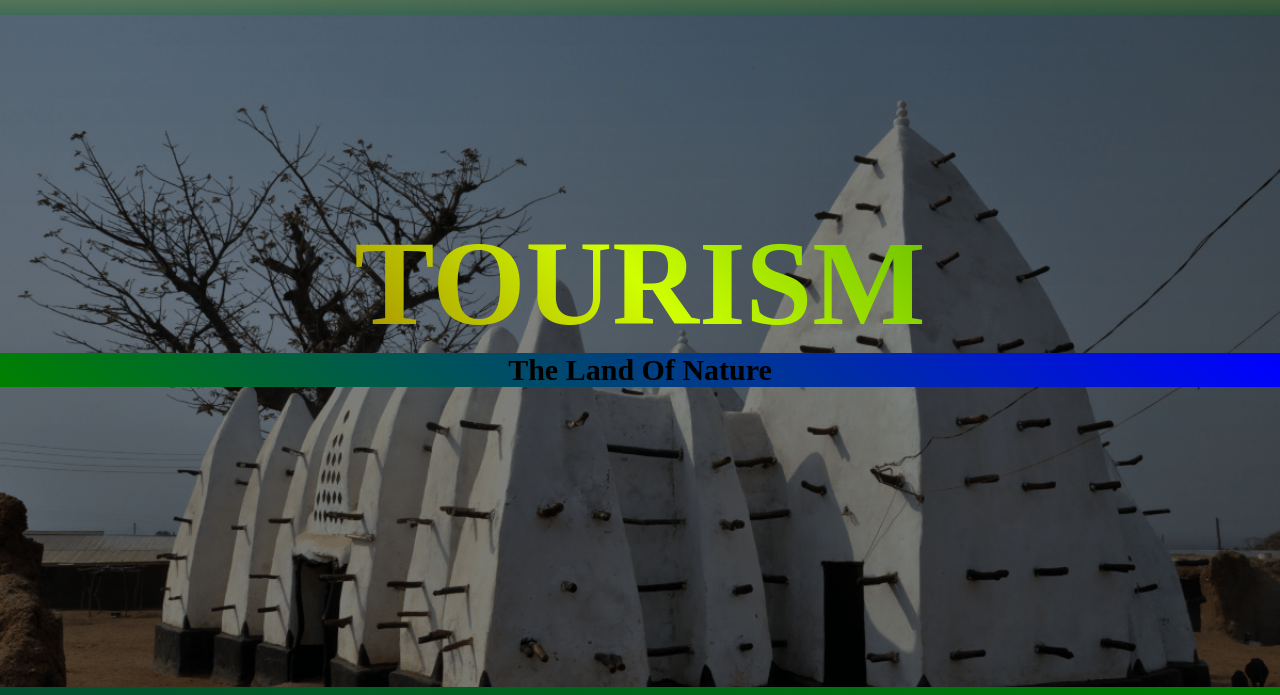
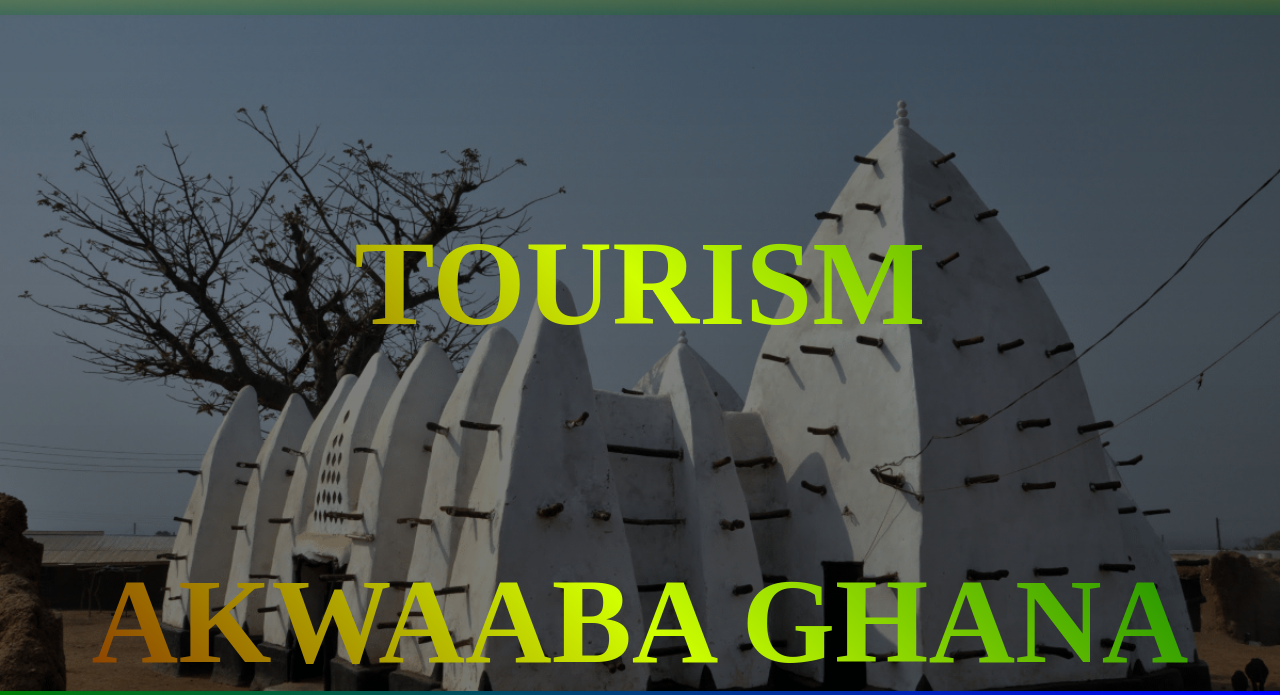
Before and after one commit to MaameQuayson09/maame-tourism, a plain HTML site: page afua/index.html in a window 1280 px wide. Shown: the part 75-770 px from the top of the page. Drawn offline with Linux system fonts and the light colour scheme; a web font is replaced by a local one.

Commit message:
index.html

```diff
--- a/afua/index.html
+++ b/afua/index.html
@@ -27,7 +27,8 @@
 
         <section>
             <h1>TOURISM</h1>
-            <h5>The Land Of Nature</h5>
+         <h1>AKWAABA GHANA</h1>
+          <h5>The Land Of Nature</h5>
         </section>
 
 
```
